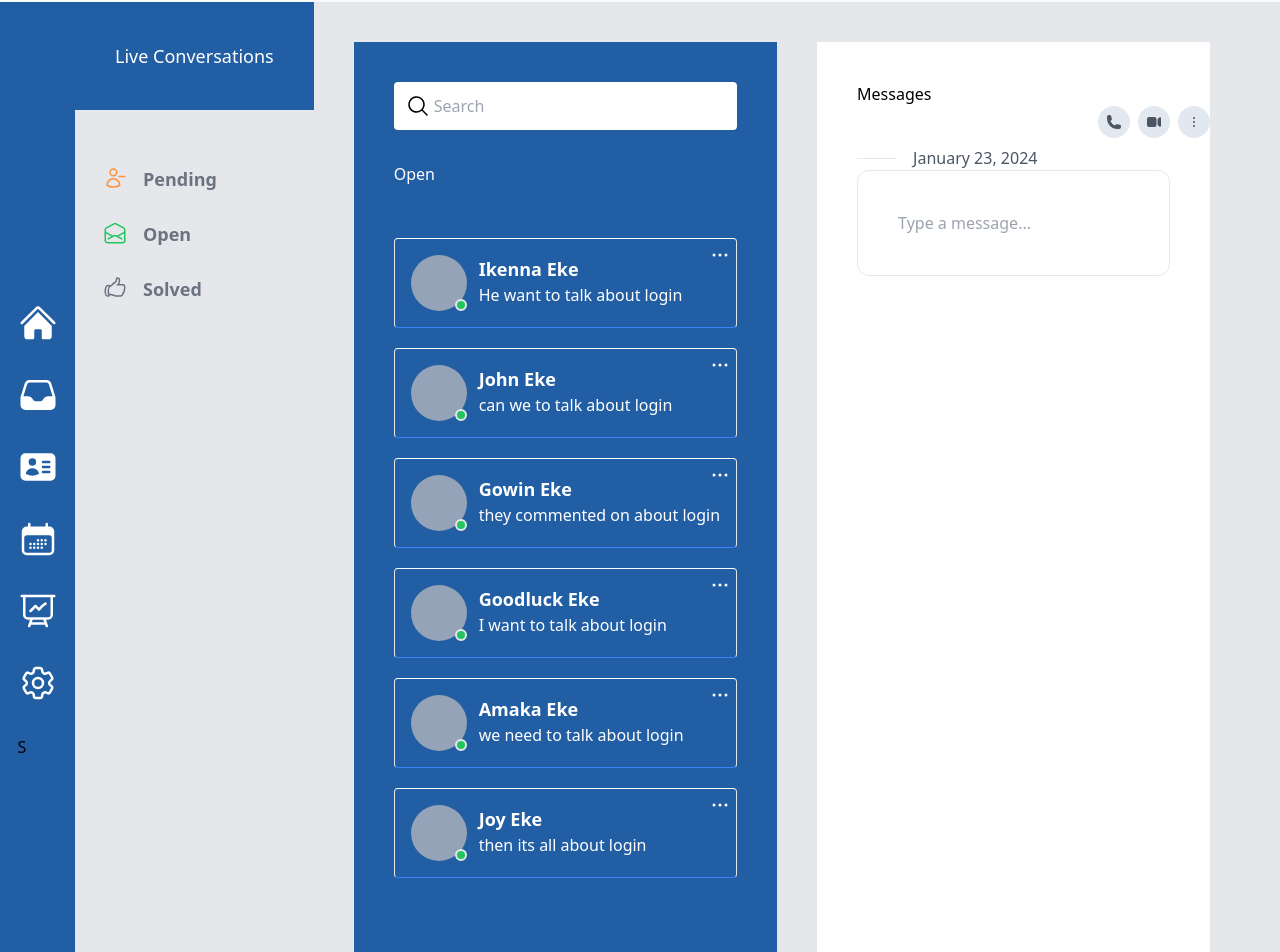
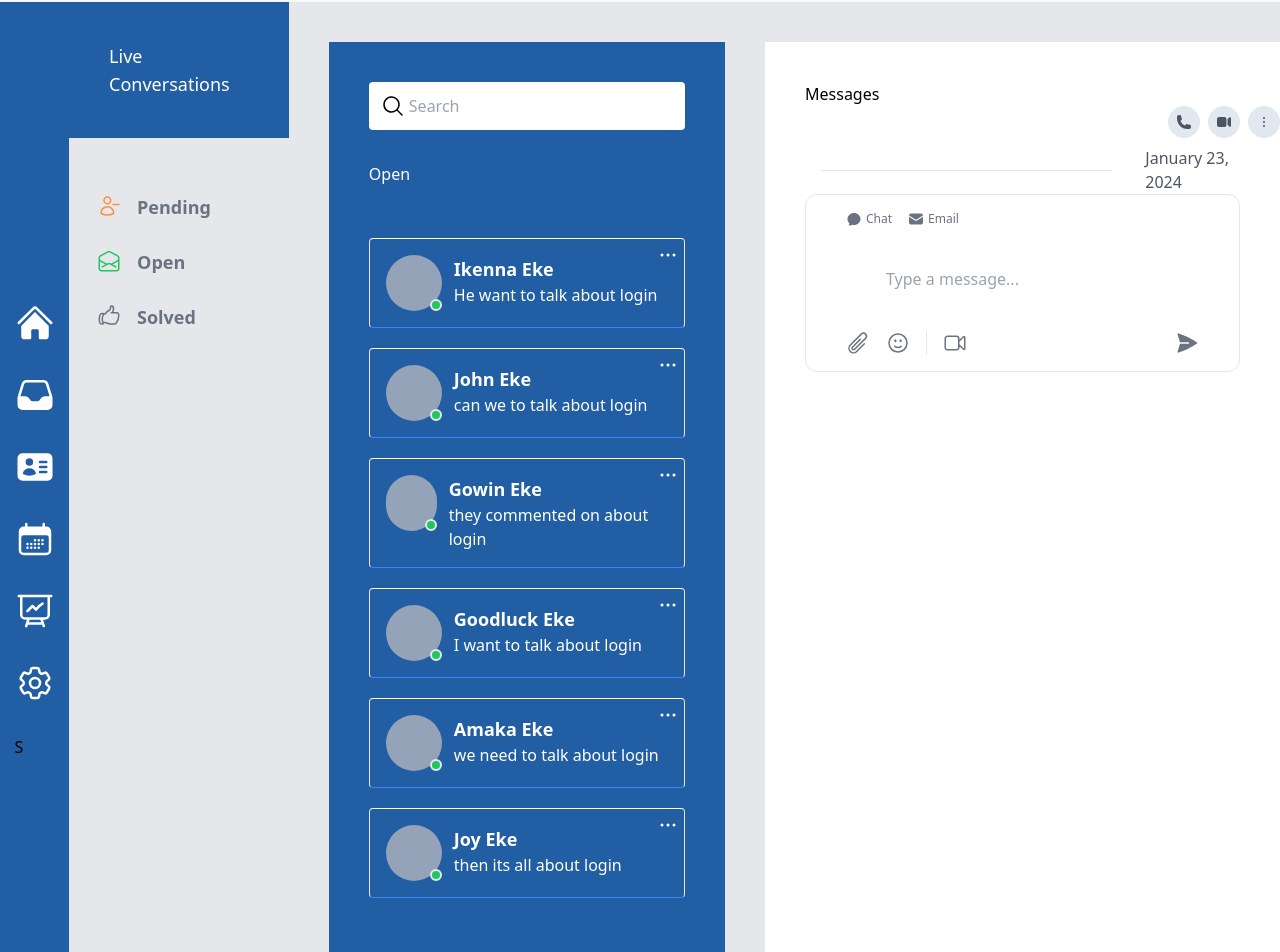
Before and after one commit to Ikendu/linegraph, a React (Vite) app: page / in a window 1280 px wide. Shown: the part 2451-3403 px from the top of the page. Built offline with nearby package versions, Linux system fonts and the light colour scheme.

Commit message:
messager video

```diff
--- a/src/assets/Icons.jsx
+++ b/src/assets/Icons.jsx
@@ -262,7 +262,7 @@ export const ChatIcon = () => (
     xmlns='http://www.w3.org/2000/svg'
     viewBox='0 0 24 24'
     fill='currentColor'
-    className='w-6 h-6'
+    className='w-4 h-4'
   >
     <path
       fillRule='evenodd'
@@ -277,13 +277,10 @@ export const MessageIcon = () => (
     xmlns='http://www.w3.org/2000/svg'
     viewBox='0 0 24 24'
     fill='currentColor'
-    className='w-6 h-6'
+    className='w-4 h-4 '
   >
-    <path
-      fillRule='evenodd'
-      d='M5.337 21.718a6.707 6.707 0 0 1-.533-.074.75.75 0 0 1-.44-1.223 3.73 3.73 0 0 0 .814-1.686c.023-.115-.022-.317-.254-.543C3.274 16.587 2.25 14.41 2.25 12c0-5.03 4.428-9 9.75-9s9.75 3.97 9.75 9c0 5.03-4.428 9-9.75 9-.833 0-1.643-.097-2.417-.279a6.721 6.721 0 0 1-4.246.997Z'
-      clipRule='evenodd'
-    />
+    <path d='M1.5 8.67v8.58a3 3 0 0 0 3 3h15a3 3 0 0 0 3-3V8.67l-8.928 5.493a3 3 0 0 1-3.144 0L1.5 8.67Z' />
+    <path d='M22.5 6.908V6.75a3 3 0 0 0-3-3h-15a3 3 0 0 0-3 3v.158l9.714 5.978a1.5 1.5 0 0 0 1.572 0L22.5 6.908Z' />
   </svg>
 )
 
@@ -318,3 +315,31 @@ export const SmileIcon = () => (
     />
   </svg>
 )
+
+export const SenderIcon = () => (
+  <svg
+    xmlns='http://www.w3.org/2000/svg'
+    viewBox='0 0 24 24'
+    fill='currentColor'
+    className='w-6 h-6'
+  >
+    <path d='M3.478 2.404a.75.75 0 0 0-.926.941l2.432 7.905H13.5a.75.75 0 0 1 0 1.5H4.984l-2.432 7.905a.75.75 0 0 0 .926.94 60.519 60.519 0 0 0 18.445-8.986.75.75 0 0 0 0-1.218A60.517 60.517 0 0 0 3.478 2.404Z' />
+  </svg>
+)
+
+export const VideoIcon2 = () => (
+  <svg
+    xmlns='http://www.w3.org/2000/svg'
+    fill='none'
+    viewBox='0 0 24 24'
+    strokeWidth={1.5}
+    stroke='currentColor'
+    className='w-6 h-6'
+  >
+    <path
+      strokeLinecap='round'
+      strokeLinejoin='round'
+      d='m15.75 10.5 4.72-4.72a.75.75 0 0 1 1.28.53v11.38a.75.75 0 0 1-1.28.53l-4.72-4.72M4.5 18.75h9a2.25 2.25 0 0 0 2.25-2.25v-9a2.25 2.25 0 0 0-2.25-2.25h-9A2.25 2.25 0 0 0 2.25 7.5v9a2.25 2.25 0 0 0 2.25 2.25Z'
+    />
+  </svg>
+)
--- a/src/components/ChatPage.jsx
+++ b/src/components/ChatPage.jsx
@@ -1,7 +1,9 @@
 import {
+  AttarchIcon,
   BoxOpenIcon,
   CallsIcon,
   ChartIcon,
+  ChatIcon,
   ContactIcon,
   DotIcon,
   DotvertIcon,
@@ -9,10 +11,14 @@ import {
   HandWellIcon,
   HomeIcon,
   InboxIcon,
+  MessageIcon,
   SearchIcon,
+  SenderIcon,
   SettingIcon,
+  SmileIcon,
   UserMinusIcon,
   VideoIcon,
+  VideoIcon2,
 } from '../assets/Icons'
 import { admin, users } from './Data'
 
@@ -124,11 +130,29 @@ const UserChats = () => {
       </div>
 
       <div className='mt-10 text-gray-600 flex gap-4 items-center'>
-        <div className='border-b w-10 max-w-80 '></div>
+        <div className='border-b w-96 max-w-[300px] m-4 '></div>
         {`January 23, 2024`}
       </div>
-      <div className='border rounded-xl p-10'>
-        <input type='text' placeholder='Type a message...' className='w-full' />
+      <div className='border rounded-xl p-4 w-full px-10 text-gray-500'>
+        <div className='flex gap-4 items-center'>
+          <div className='flex gap-1 items-center text-xs'>
+            <ChatIcon /> Chat
+          </div>
+          <div className='flex gap-1 items-center text-xs'>
+            <MessageIcon /> Email
+          </div>
+        </div>
+        <input type='text' placeholder='Type a message...' className='w-full p-10 outline-none' />
+        <div className='flex gap-4 items-center relative'>
+          <AttarchIcon />
+          <SmileIcon />
+          <div className='border-l pl-4 '>
+            <VideoIcon2 />
+          </div>
+          <div className='absolute right-0'>
+            <SenderIcon />
+          </div>
+        </div>
       </div>
     </div>
   )
```
